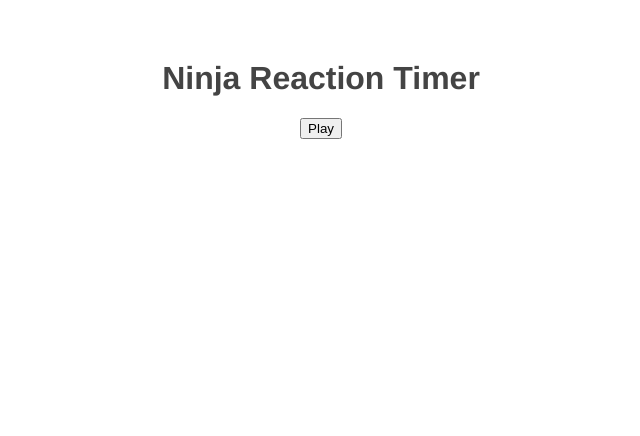
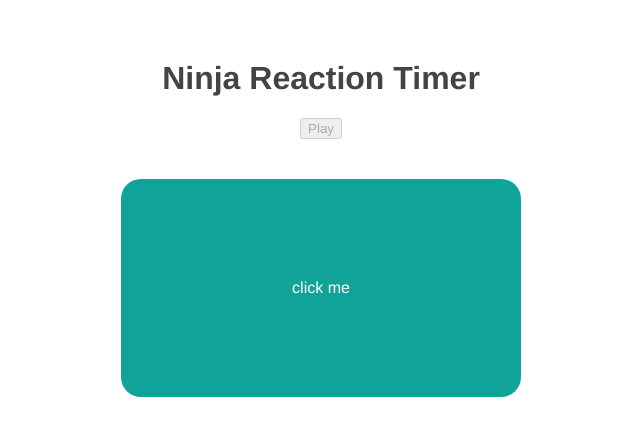
Before and after one commit to CometBlazer/reaction-timer-game, a Vue app: page / in a window 1280 px wide. Both pictures are taken after a click on the button "Play". Shown: the top 436 px of the page, without its empty margins (319-959 px from the left). Built offline with nearby package versions, Linux system fonts and the light colour scheme.

Commit message:
played around with lifecycle hooks

```diff
--- a/src/App.vue
+++ b/src/App.vue
@@ -1,13 +1,18 @@
 <template>
   <h1>Ninja Reaction Timer</h1>
-  <button @click="start">Play</button>
+  <button @click="start" v-bind:disabled="isPlaying">Play</button>
+  <Block v-if="isPlaying" v-bind:delay="delay"/>
 </template>
 
 <script>
 
+import Block from './components/Block.vue'
+
 export default {
   name: 'App',
   components: {
+    Block,
+
   },
   data() {
     return {
--- a/src/components/Block.vue
+++ b/src/components/Block.vue
@@ -0,0 +1,41 @@
+<template>
+  <div class="block" v-if="showBlock">
+    click me
+  </div>
+</template>
+
+<script>
+export default {
+    props: ['delay'],
+    data() {
+      return {
+        showBlock: false,
+      }
+    },
+    mounted() {
+      console.log('component mounted');
+      setTimeout(() => {
+        this.showBlock = true;
+        console.log(this.showBlock);
+      }, this.delay);
+    },
+    updated() {
+      console.log('component updated');
+    },
+    unmounted() {
+      console.log('component unmounted');
+    },
+}
+</script>
+
+<style>
+    .block{
+        width: 400px;
+        border-radius: 20px;
+        background: rgb(15, 163, 153);
+        color: white;
+        text-align: center;
+        padding: 100px 0;
+        margin: 40px auto;
+    }
+</style>
```
